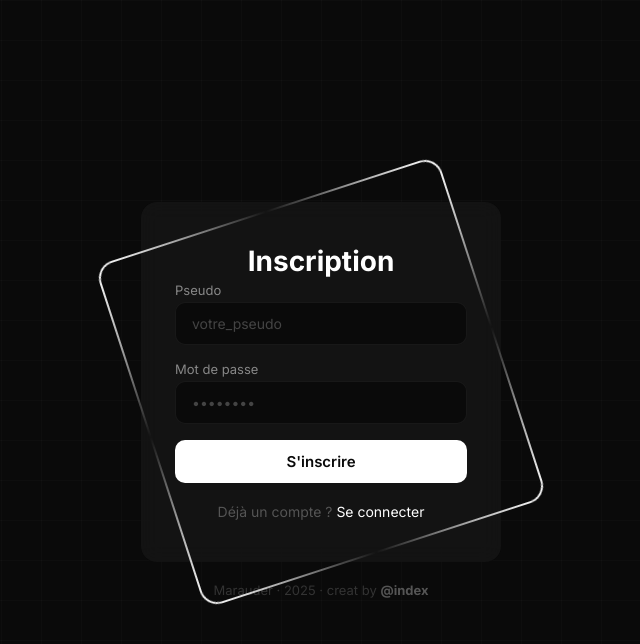
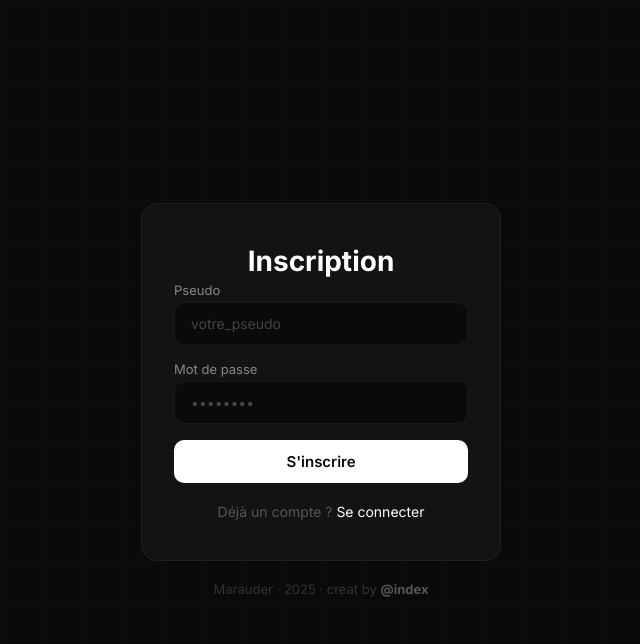
Before and after one commit to Xtracker2232/Marauder, a Flask app: page /register in a window 1280 px wide. Shown: the top 644 px of the page, without its empty margins (319-959 px from the left). Run offline with Flask 3, Linux system fonts and the light colour scheme.

Commit message:
Login/register clean sans néon

```diff
--- a/templates/register.html
+++ b/templates/register.html
@@ -49,50 +49,12 @@
             z-index: 1;
         }
 
-        /* ─── CARTE ─────────────────────────────────── */
         .card {
             background: rgba(20, 20, 20, 0.9);
             backdrop-filter: blur(10px);
             border-radius: 16px;
             padding: 40px 32px;
-            position: relative;
-            border: 2px solid transparent;
-        }
-
-        /* ─── NÉON QUI TOURNE ──────────────────────── */
-        .card::before {
-            content: '';
-            position: absolute;
-            inset: -2px;
-            border-radius: 18px;
-            padding: 2px;
-            background: conic-gradient(
-                from 0deg,
-                transparent,
-                #ffffff,
-                transparent,
-                #ffffff,
-                transparent,
-                #ffffff,
-                transparent,
-                #ffffff,
-                transparent
-            );
-            -webkit-mask: linear-gradient(#fff 0 0) content-box, linear-gradient(#fff 0 0);
-            mask: linear-gradient(#fff 0 0) content-box, linear-gradient(#fff 0 0);
-            -webkit-mask-composite: xor;
-            mask-composite: exclude;
-            animation: rotateNeon 3s linear infinite;
-            pointer-events: none;
-        }
-
-        @keyframes rotateNeon {
-            0% {
-                transform: rotate(0deg);
-            }
-            100% {
-                transform: rotate(360deg);
-            }
+            border: 1px solid rgba(255, 255, 255, 0.06);
         }
 
         .card h1 {
```
Also changed, not shown: templates/login.html (+1 -39 lines).
